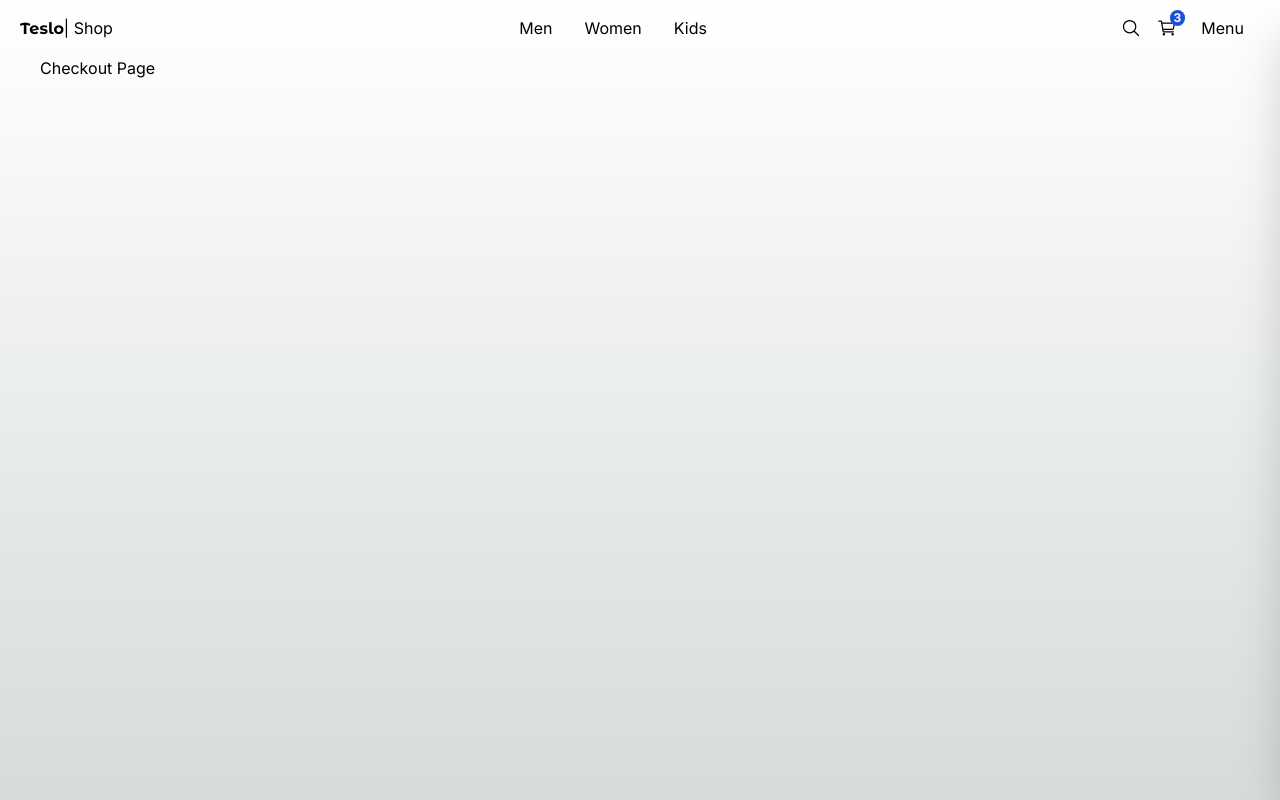
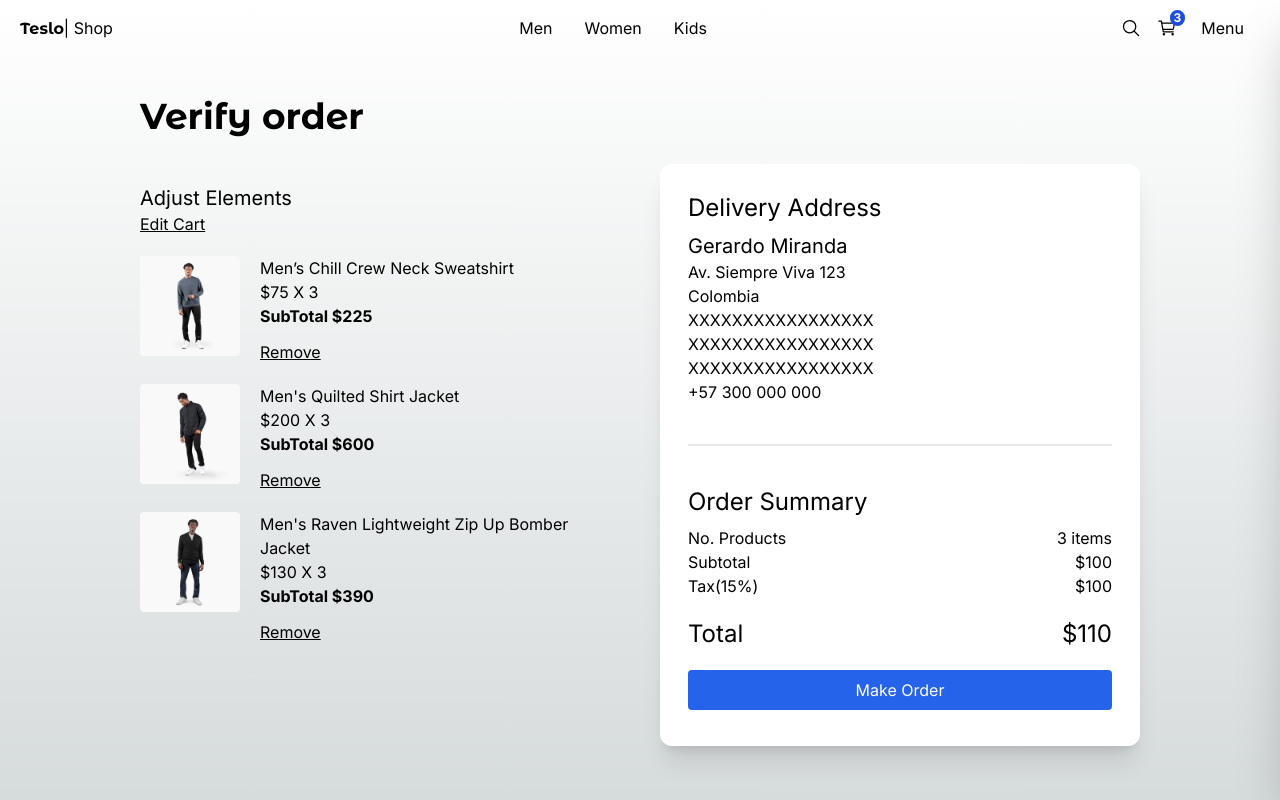
Before and after one commit to GerardoDev25/shop_next-2024-fr, a Next.js app: page /checkout in a window 1280 px wide. Built offline with nearby package versions, Linux system fonts and the light colour scheme.

Commit message:
style(ui): checkout page done

```diff
--- a/src/app/(shop)/checkout/page.tsx
+++ b/src/app/(shop)/checkout/page.tsx
@@ -1,8 +1,98 @@
+import { Title } from '@/components/ui';
+import { initialData } from '@/seed/seed';
+import Image from 'next/image';
+import Link from 'next/link';
+
+const productsInCart = [
+  initialData.products[0],
+  initialData.products[1],
+  initialData.products[2],
+];
 
 export default function CheckoutPage() {
   return (
-    <div>
-      <h1>Checkout Page</h1>
+    <div className='flex justify-center items-center mb-72 px-10 sm:px-0'>
+      <div className='flex flex-col w-[1000px]'>
+        <Title title='Verify order' />
+        <div className='grid grid-cols-1 sm:grid-cols-2 gap-10'>
+          {/* cart */}
+
+          <div className='flex flex-col mt-5 '>
+            <span className='text-xl'>Adjust Elements</span>
+            <Link href='/cart' className='underline mb-5'>
+              Edit Cart
+            </Link>
+
+            {/* items  */}
+
+            {productsInCart.map((product) => (
+              <div key={product.slug} className='flex mb-5'>
+                <Image
+                  src={`/products/${product.images[0]}`}
+                  width={100}
+                  height={100}
+                  alt={product.title}
+                  style={{
+                    width: '100px',
+                    height: '100px',
+                    objectFit: 'contain',
+                    maxWidth: '100%',
+                    // height: 'auto',
+                  }}
+                  className='mr-5 rounded'
+                />
+                <div>
+                  <p>{product.title}</p>
+                  <p>${product.price} X 3</p>
+                  <p className='font-bold'>SubTotal ${product.price * 3}</p>
+                  <button className='underline mt-3'>Remove</button>
+                </div>
+              </div>
+            ))}
+          </div>
+
+          {/* checkout */}
+
+          <div className='bg-white rounded-xl shadow-xl p-7'>
+            <h2 className='text-2xl mb-2'>Delivery Address</h2>
+            <div className='mb-10'>
+              <p className='text-xl'>Gerardo Miranda </p>
+              <p>Av. Siempre Viva 123</p>
+              <p>Colombia</p>
+              <p>XXXXXXXXXXXXXXXXX</p>
+              <p>XXXXXXXXXXXXXXXXX</p>
+              <p>XXXXXXXXXXXXXXXXX</p>
+              <p>+57 300 000 000</p>
+            </div>
+
+            {/* divider */}
+            <div className='w-full h-0.5 rounded bg-gray-200 mb-10'></div>
+
+            <h2 className='text-2xl mb-2'>Order Summary</h2>
+            <div className='grid grid-cols-2'>
+              <span>No. Products</span>
+              <span className='text-right'>3 items</span>
+
+              <span>Subtotal</span>
+              <span className='text-right'>$100</span>
+
+              <span>Tax(15%)</span>
+              <span className='text-right'>$100</span>
+
+              <span className='mt-5 text-2xl'>Total</span>
+              <span className='mt-5 text-2xl text-right'>$110</span>
+            </div>
+            <div className='mb-2 mt-5 w-full'>
+              <Link
+                className='flex btn-primary justify-center'
+                href='/orders/123'
+              >
+                Make Order
+              </Link>
+            </div>
+          </div>
+        </div>
+      </div>
     </div>
   );
 }
```
